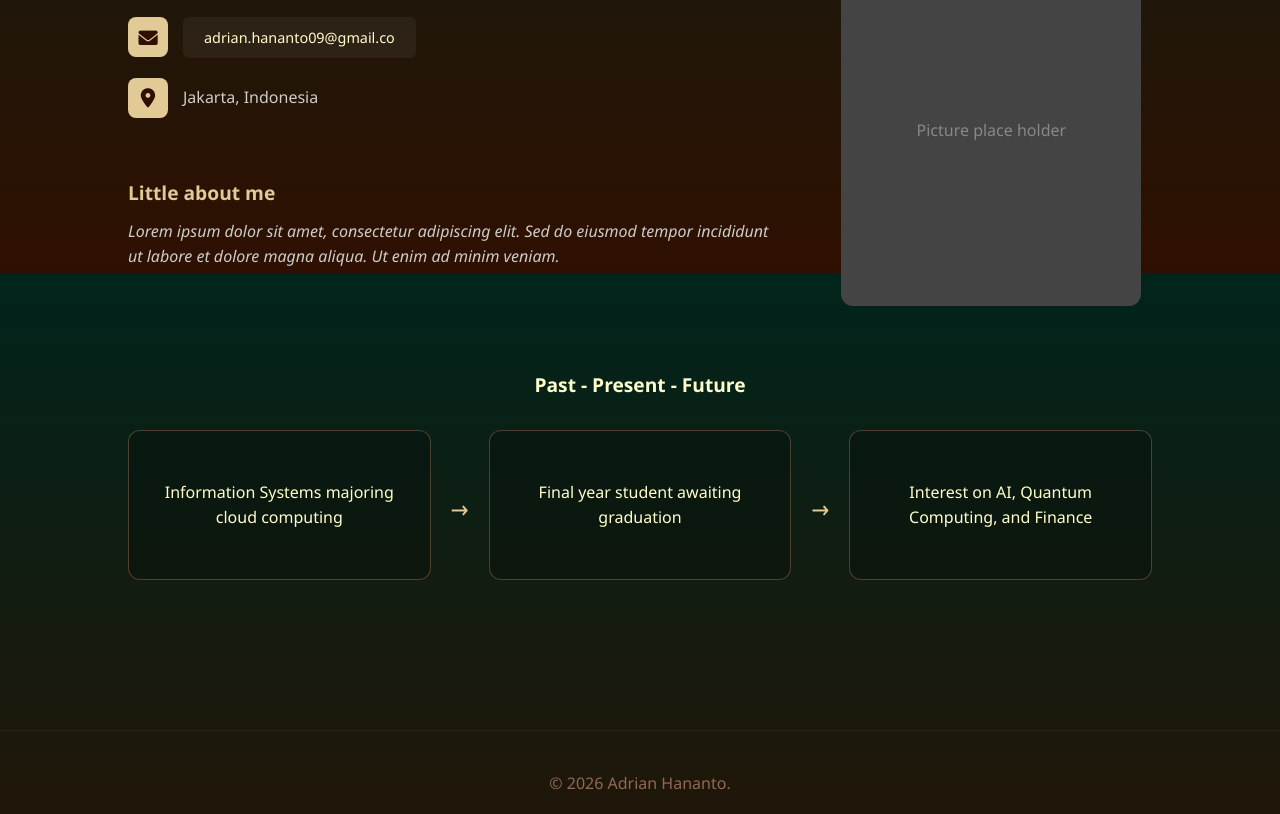
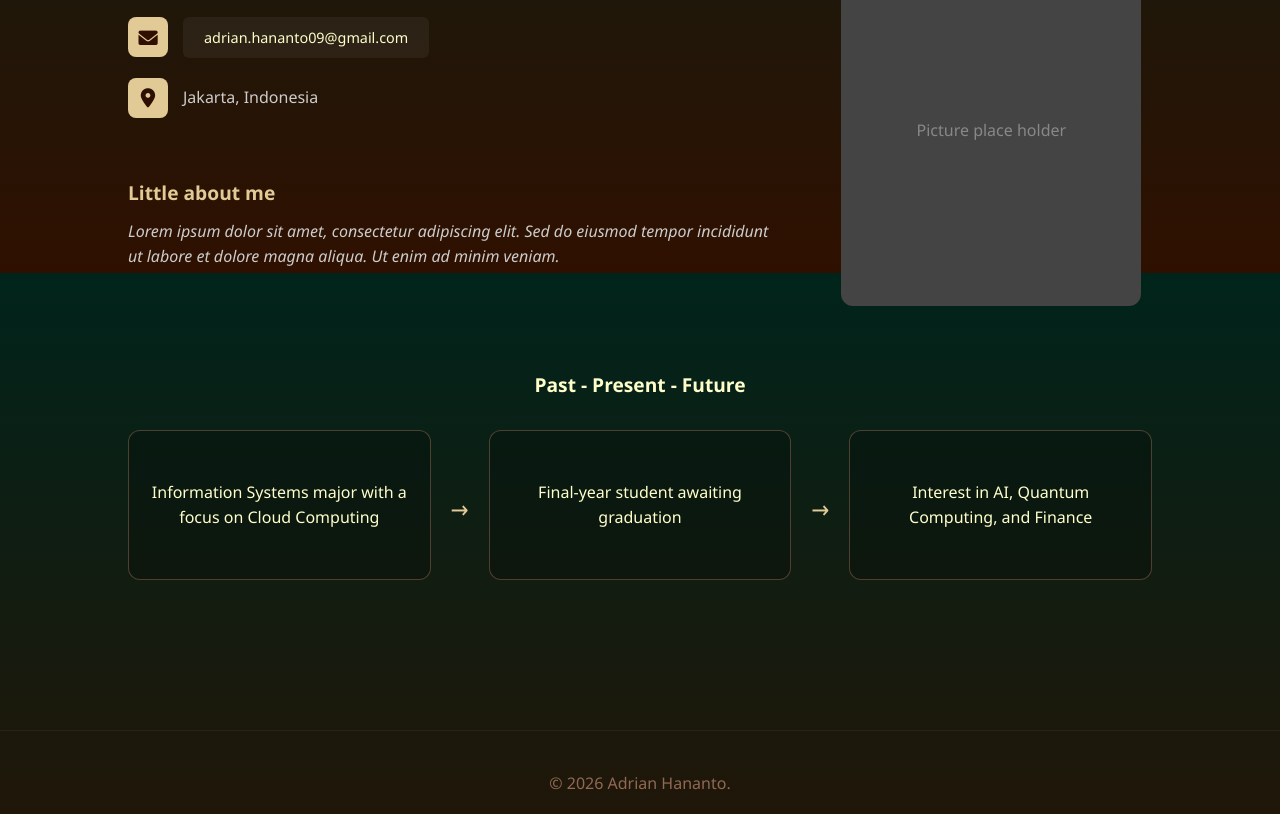
Before and after one commit to adrianhananto/Portfolio, a plain HTML site: page index.html in a window 1280 px wide. Shown: the part 4527-5341 px from the top of the page. Drawn offline with Linux system fonts and the light colour scheme.

Commit message:
Grammar Correction
Correction Home Page

```diff
--- a/index.html
+++ b/index.html
@@ -152,7 +152,7 @@
                 </div>
                 <div class="contact-row">
                     <div class="contact-logo"><i class="fas fa-envelope"></i></div>
-                    <a href="adrian.hananto09@gmail.com" class="contact-link">adrian.hananto09@gmail.co</a>
+                    <a href="adrian.hananto09@gmail.com" class="contact-link">adrian.hananto09@gmail.com</a>
                 </div>
                 <div class="contact-row">
                     <div class="contact-logo"><i class="fas fa-map-marker-alt"></i></div>
@@ -176,15 +176,15 @@
             <div class="timeline-title">Past - Present - Future</div>
             <div class="timeline-row">
                 <div class="timeline-item">
-                    <p>Information Systems majoring cloud computing</p>
+                    <p>Information Systems major with a focus on Cloud Computing</p>
                 </div>
                 <div class="timeline-arrow">→</div>
                 <div class="timeline-item">
-                    <p>Final year student awaiting graduation</p>
+                    <p>Final-year student awaiting graduation</p>
                 </div>
                 <div class="timeline-arrow">→</div>
                 <div class="timeline-item">
-                    <p>Interest on AI, Quantum Computing, and Finance</p>
+                    <p>Interest in AI, Quantum Computing, and Finance</p>
                 </div>
             </div>
         </div>
```
